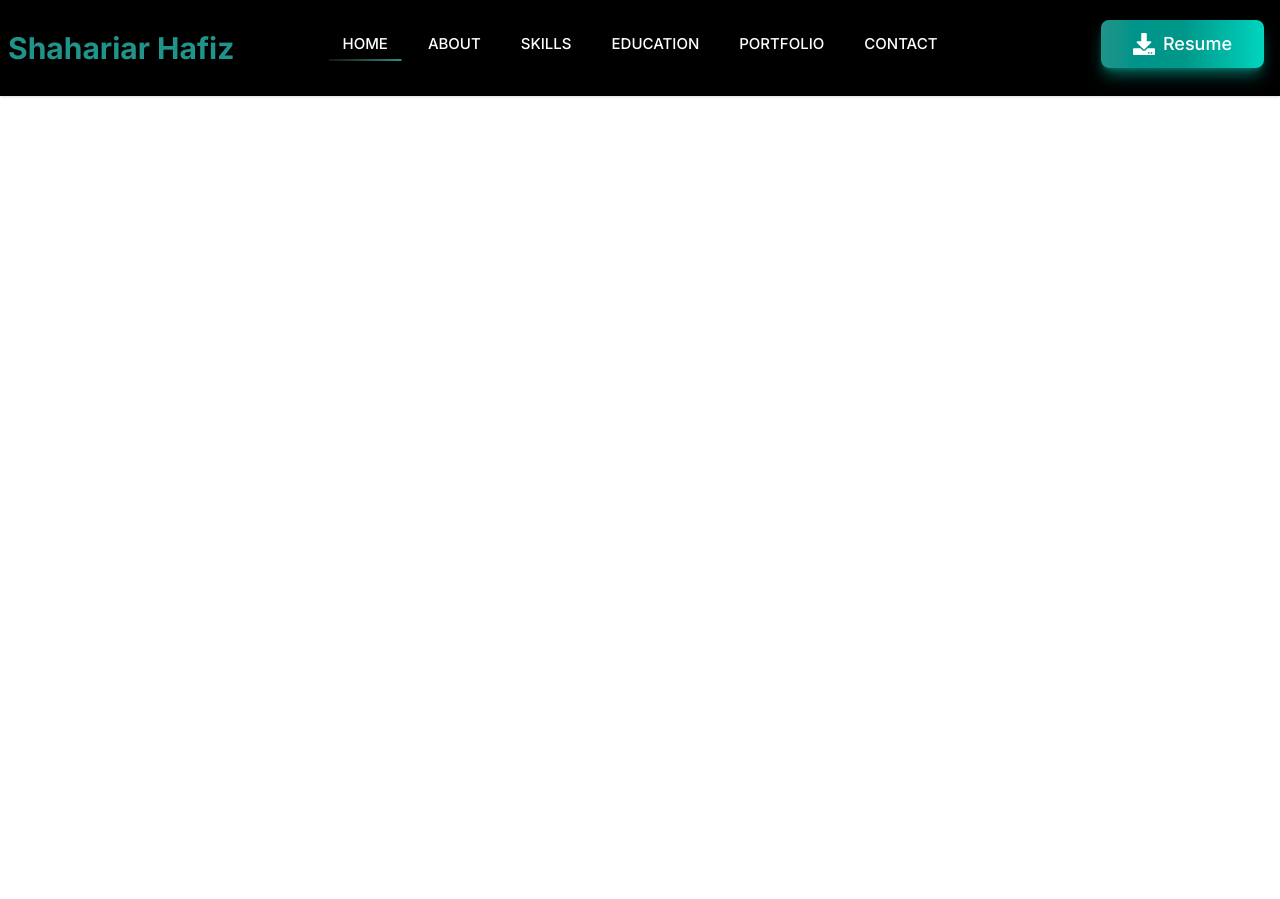
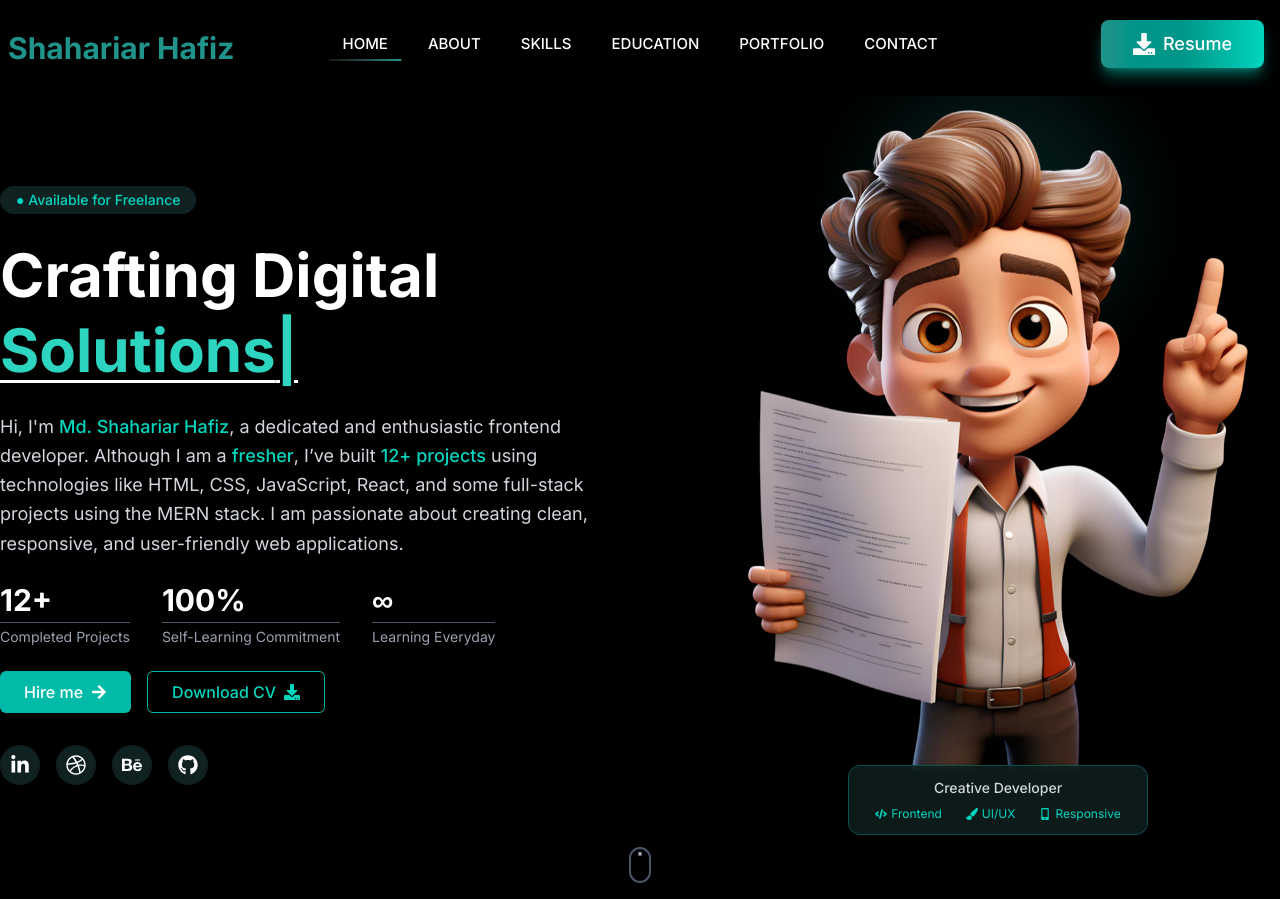
Before and after one commit to mdshahariarhafizofficial/shahariar-portfolio, a React (Vite) app: page / in a window 1280 px wide. Before the commit the page ends 800 px from the top, so only its background shows below. Built offline with nearby package versions, Linux system fonts and the light colour scheme.

Commit message:
Hero Section Done

```diff
--- a/package.json
+++ b/package.json
@@ -12,11 +12,13 @@
   "dependencies": {
     "@tailwindcss/vite": "^4.1.11",
     "daisyui": "^5.0.43",
+    "framer-motion": "^12.19.2",
     "react": "^19.1.0",
     "react-dom": "^19.1.0",
     "react-icons": "^5.5.0",
     "react-router": "^7.6.3",
     "react-scroll": "^1.9.3",
+    "react-type-animation": "^3.2.0",
     "tailwindcss": "^4.1.11"
   },
   "devDependencies": {
--- /dev/null
+++ b/src/Components/Hero/Hero.jsx
@@ -0,0 +1,129 @@
+import { FaArrowRight, FaDownload, FaLinkedinIn, FaDribbble, FaBehance, FaGithub, FaCode, FaPaintBrush, FaMobileAlt } from 'react-icons/fa';
+import person from '../../assets/person-img.png';
+import { TypeAnimation } from 'react-type-animation';
+import { motion } from 'framer-motion';
+
+export default function HeroSection() {
+  return (
+    <section className="min-h-screen flex flex-col-reverse md:flex-row items-center justify-between px-0 py-16 bg-black text-white overflow-hidden relative">
+      <div className="max-w-[1320px] w-full mx-auto flex flex-col-reverse md:flex-row items-center justify-between z-10">
+        {/* Left Content */}
+        <motion.div
+          initial={{ opacity: 0, x: -50 }}
+          animate={{ opacity: 1, x: 0 }}
+          transition={{ duration: 0.8 }}
+          className="md:w-1/2 w-full space-y-6 text-center md:text-left -mt-6"
+        >
+          {/* Available Badge */}
+          <span className="inline-block px-4 py-1 text-sm rounded-full bg-[#0f2221] text-teal-400 font-medium">
+            ● Available for Freelance
+          </span>
+
+          {/* Headline with Typewriter */}
+          <h1 className="text-4xl sm:text-5xl md:text-6xl font-bold leading-tight">
+            Crafting Digital <br />
+            <TypeAnimation
+              sequence={['Experiences', 2000, 'Solutions', 2000, 'Interfaces', 2000]}
+              wrapper="span"
+              speed={50}
+              cursor={true}
+              className="text-[#2dd4bf] underline underline-offset-8 decoration-[3px] decoration-white inline-block font-bold !leading-tight"
+              repeat={Infinity}
+            />
+          </h1>
+
+          {/* Sub Text */}
+          <p className="text-gray-300 text-lg leading-relaxed">
+            Hi, I'm <span className="text-teal-400 font-medium">Md. Shahariar Hafiz</span>, a dedicated and enthusiastic frontend developer. Although I am a <span className="text-teal-400 font-medium">fresher</span>, I’ve built <span className="text-teal-400 font-medium">12+ projects</span> using technologies like HTML, CSS, JavaScript, React, and some full-stack projects using the MERN stack. I am passionate about creating clean, responsive, and user-friendly web applications.
+          </p>
+
+          {/* Stats */}
+          <div className="flex flex-wrap gap-8 justify-center md:justify-start mt-4">
+            <div>
+              <p className="text-3xl font-bold">12+</p>
+              <p className="text-gray-400 text-sm border-t border-gray-600 pt-1 mt-1">
+                Completed Projects
+              </p>
+            </div>
+            <div>
+              <p className="text-3xl font-bold">100%</p>
+              <p className="text-gray-400 text-sm border-t border-gray-600 pt-1 mt-1">
+                Self-Learning Commitment
+              </p>
+            </div>
+            <div>
+              <p className="text-3xl font-bold">∞</p>
+              <p className="text-gray-400 text-sm border-t border-gray-600 pt-1 mt-1">
+                Learning Everyday
+              </p>
+            </div>
+          </div>
+
+          {/* Buttons */}
+          <div className="flex flex-wrap gap-4 justify-center md:justify-start mt-6">
+            <button className="flex items-center gap-2 px-6 py-2 bg-teal-500 text-white rounded-md font-medium shadow hover:shadow-lg hover:scale-105 hover:bg-teal-600 transition-all">
+              Hire me <FaArrowRight />
+            </button>
+            <button className="flex items-center gap-2 px-6 py-2 border border-teal-500 text-teal-400 rounded-md font-medium hover:bg-[#0f2221] hover:shadow-md hover:scale-105 transition-all">
+              Download CV <FaDownload />
+            </button>
+          </div>
+
+          {/* Social Icons */}
+          <div className="flex justify-center md:justify-start gap-4 mt-8">
+            <div className="w-10 h-10 bg-[#0f2221] rounded-full flex items-center justify-center hover:text-teal-400 cursor-pointer transition">
+              <FaLinkedinIn className="w-5 h-5" />
+            </div>
+            <div className="w-10 h-10 bg-[#0f2221] rounded-full flex items-center justify-center hover:text-teal-400 cursor-pointer transition">
+              <FaDribbble className="w-5 h-5" />
+            </div>
+            <div className="w-10 h-10 bg-[#0f2221] rounded-full flex items-center justify-center hover:text-teal-400 cursor-pointer transition">
+              <FaBehance className="w-5 h-5" />
+            </div>
+            <div className="w-10 h-10 bg-[#0f2221] rounded-full flex items-center justify-center hover:text-teal-400 cursor-pointer transition">
+              <FaGithub className="w-5 h-5" />
+            </div>
+          </div>
+        </motion.div>
+
+        {/* Right Image */}
+        <motion.div
+          initial={{ opacity: 0, x: 50 }}
+          animate={{ opacity: 1, x: 0 }}
+          transition={{ duration: 0.8, delay: 0.2 }}
+          className="md:w-1/2 w-full mb-12 md:mb-0 flex flex-col items-center md:items-end md:-mt-12 md:pr-8 relative"
+        >
+          <div className="relative flex flex-col items-center">
+            {/* Background effect behind image */}
+            <motion.div
+              animate={{ scale: [1, 1.1, 1] }}
+              transition={{ repeat: Infinity, duration: 6, ease: 'easeInOut' }}
+              className="absolute w-[260px] h-[260px] bg-[#063431]/50 blur-2xl rounded-full -top-8 -z-10"
+            ></motion.div>
+            <img
+              src={person}
+              alt="Hero Character"
+              className="w-[260px] sm:w-[300px] md:w-[400px] xl:w-[500px] object-contain relative z-10 animate-float"
+            />
+            {/* Info card below image */}
+            <div className="-mt-2 z-50 w-[300px] bg-[#0f2221]/80 backdrop-blur-xl border border-teal-900 text-gray-300 px-4 py-3 rounded-xl shadow-md">
+              <p className="text-sm font-medium text-center">Creative Developer</p>
+              <div className="flex gap-6 justify-center text-xs mt-2 text-teal-400 items-center">
+                <span className="flex items-center gap-1"><FaCode /> Frontend</span>
+                <span className="flex items-center gap-1"><FaPaintBrush /> UI/UX</span>
+                <span className="flex items-center gap-1"><FaMobileAlt /> Responsive</span>
+              </div>
+            </div>
+          </div>
+        </motion.div>
+      </div>
+
+      {/* Scroll Indicator */}
+      <div className="absolute bottom-4 left-1/2 transform -translate-x-1/2">
+        <div className="w-[22px] h-[36px] rounded-full border-2 border-gray-600 flex items-start justify-center p-[3px]">
+          <div className="w-[4px] h-[4px] rounded-full bg-gray-400 animate-bounce"></div>
+        </div>
+      </div>
+    </section>
+  );
+}
--- a/src/Components/Navbar/Navbar.jsx
+++ b/src/Components/Navbar/Navbar.jsx
@@ -45,7 +45,7 @@ return (
       ))}
       </ul>
     </div>
-    <a className="text-primary text-3xl font-bold">Shahariar Hafiz</a>
+    <a className="text-primary text-3xl font-bold p-0">Shahariar Hafiz</a>
   </div>
   <div className="navbar-center hidden lg:flex">
     <ul className="menu menu-horizontal px-1 flex gap-10">
--- a/src/Layouts/Root.jsx
+++ b/src/Layouts/Root.jsx
@@ -5,13 +5,15 @@ import Navbar from '../Components/Navbar/Navbar';
 const Root = () => {
     return (
         <>
-          <header>
-            <Navbar></Navbar>
+          <header className='px-5 lg:px-0'>
+            <nav>
+              <Navbar></Navbar>
+            </nav>
           </header>
-          <main>
+          <main className='px-5 lg:px-0'>
             <Outlet></Outlet>
           </main>
-          <footer>
+          <footer className='px-5 lg:px-0'>
 
           </footer>
         </>
--- a/src/Page/Home/Home.jsx
+++ b/src/Page/Home/Home.jsx
@@ -1,8 +1,10 @@
 import React from 'react';
+import Hero from '../../Components/Hero/Hero';
 
 const Home = () => {
     return (
-        <div>
+        <div className='max-w-[1320px] mx-auto'>
+          <Hero></Hero>
         </div>
     );
 };
--- a/src/index.css
+++ b/src/index.css
@@ -18,3 +18,20 @@
 body button{
     cursor: pointer;
 }
+
+/* Animation */
+/* In tailwind.config.js or global CSS file */
+@layer utilities {
+  @keyframes float {
+    0%, 100% {
+      transform: translateY(0);
+    }
+    50% {
+      transform: translateY(-8px);
+    }
+  }
+
+  .animate-float {
+    animation: float 3s ease-in-out infinite;
+  }
+}
```
Also changed, not shown: src/assets/person-img.png (added), 1 other file (tests, documents, lock files or other folders).
